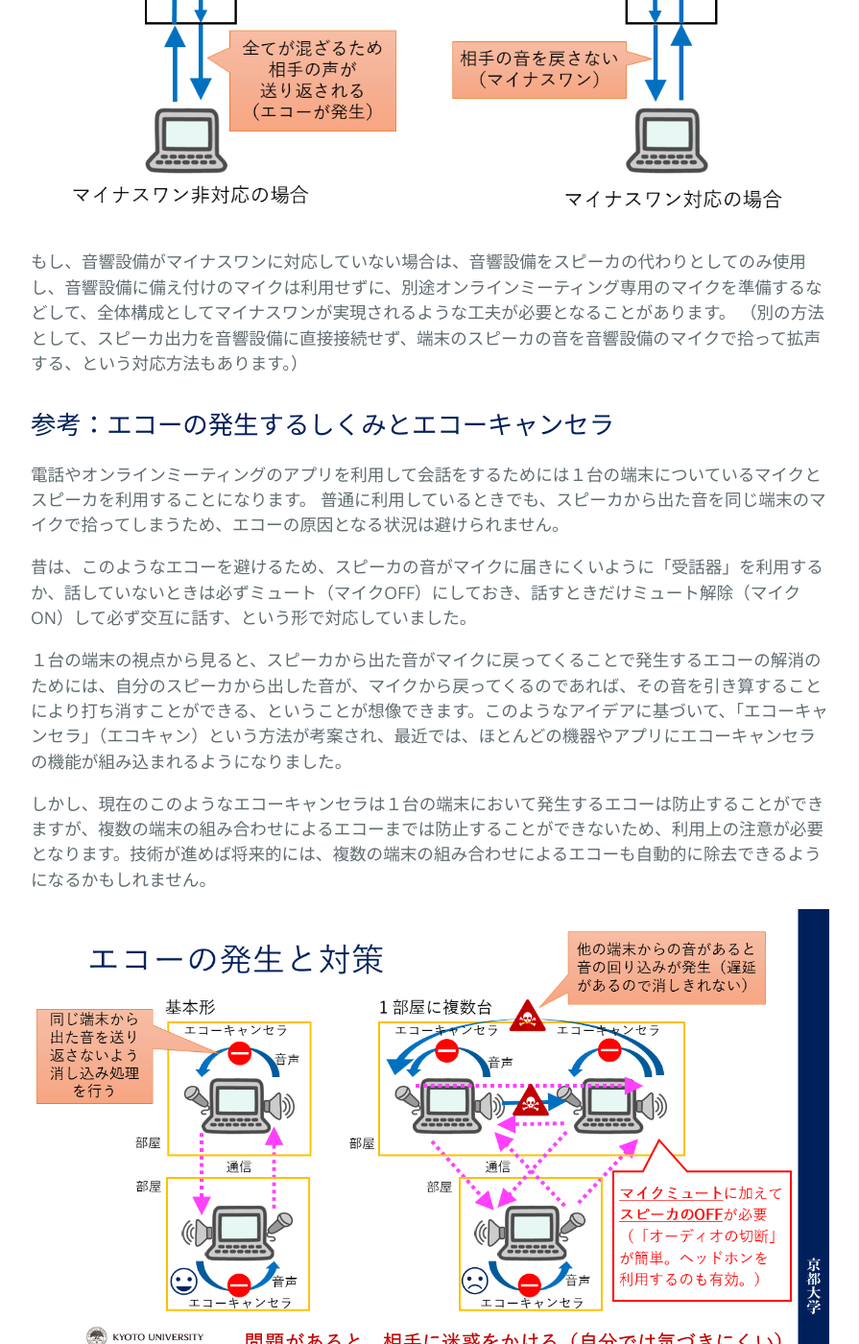
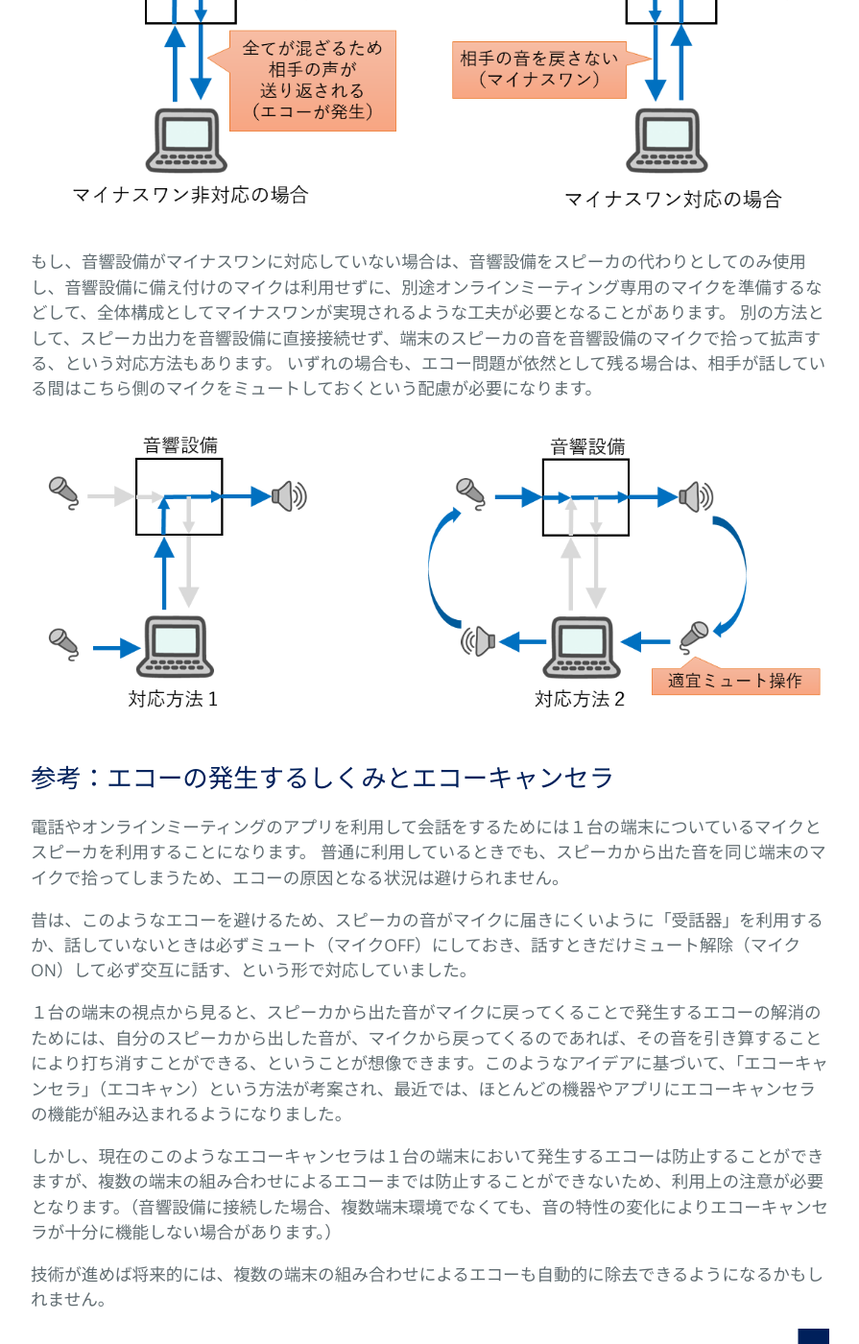
Before and after one commit to kyoto-u/online-edu, a Jekyll site: the page built from zoom-audio-echo.md, in a window 1280 px wide and 1400 px high, scrolled down 2782 px. Shown: the whole window at 96% size, without its empty margins (192-1087 px from the left). Built offline with Jekyll 4.4.1, drawn with Linux system fonts in a browser that asks for light colours.

Commit message:
Update zoom-audio-echo.md

```diff
--- a/zoom-audio-echo.md
+++ b/zoom-audio-echo.md
@@ -57,7 +57,10 @@ title: 複数端末を利用する場合の注意（エコーを起こさない
 ![マイナスワンの関係を示す図](echo-fig2.png)
 
 もし、音響設備がマイナスワンに対応していない場合は、音響設備をスピーカの代わりとしてのみ使用し、音響設備に備え付けのマイクは利用せずに、別途オンラインミーティング専用のマイクを準備するなどして、全体構成としてマイナスワンが実現されるような工夫が必要となることがあります。
-（別の方法として、スピーカ出力を音響設備に直接接続せず、端末のスピーカの音を音響設備のマイクで拾って拡声する、という対応方法もあります。）
+別の方法として、スピーカ出力を音響設備に直接接続せず、端末のスピーカの音を音響設備のマイクで拾って拡声する、という対応方法もあります。
+いずれの場合も、エコー問題が依然として残る場合は、相手が話している間はこちら側のマイクをミュートしておくという配慮が必要になります。
+
+![非マイナスワンでの対応図](echo-fig3.png)
 
 ## 参考：エコーの発生するしくみとエコーキャンセラ
 
@@ -68,7 +71,9 @@ title: 複数端末を利用する場合の注意（エコーを起こさない
 
 １台の端末の視点から見ると、スピーカから出た音がマイクに戻ってくることで発生するエコーの解消のためには、自分のスピーカから出した音が、マイクから戻ってくるのであれば、その音を引き算することにより打ち消すことができる、ということが想像できます。このようなアイデアに基づいて、「エコーキャンセラ」（エコキャン）という方法が考案され、最近では、ほとんどの機器やアプリにエコーキャンセラの機能が組み込まれるようになりました。
 
-しかし、現在のこのようなエコーキャンセラは１台の端末において発生するエコーは防止することができますが、複数の端末の組み合わせによるエコーまでは防止することができないため、利用上の注意が必要となります。技術が進めば将来的には、複数の端末の組み合わせによるエコーも自動的に除去できるようになるかもしれません。
+しかし、現在のこのようなエコーキャンセラは１台の端末において発生するエコーは防止することができますが、複数の端末の組み合わせによるエコーまでは防止することができないため、利用上の注意が必要となります。（音響設備に接続した場合、複数端末環境でなくても、音の特性の変化によりエコーキャンセラが十分に機能しない場合があります。）
+
+技術が進めば将来的には、複数の端末の組み合わせによるエコーも自動的に除去できるようになるかもしれません。
 
 ![エコー発生の仕組みの図](echo-fig1.png)
 
```
